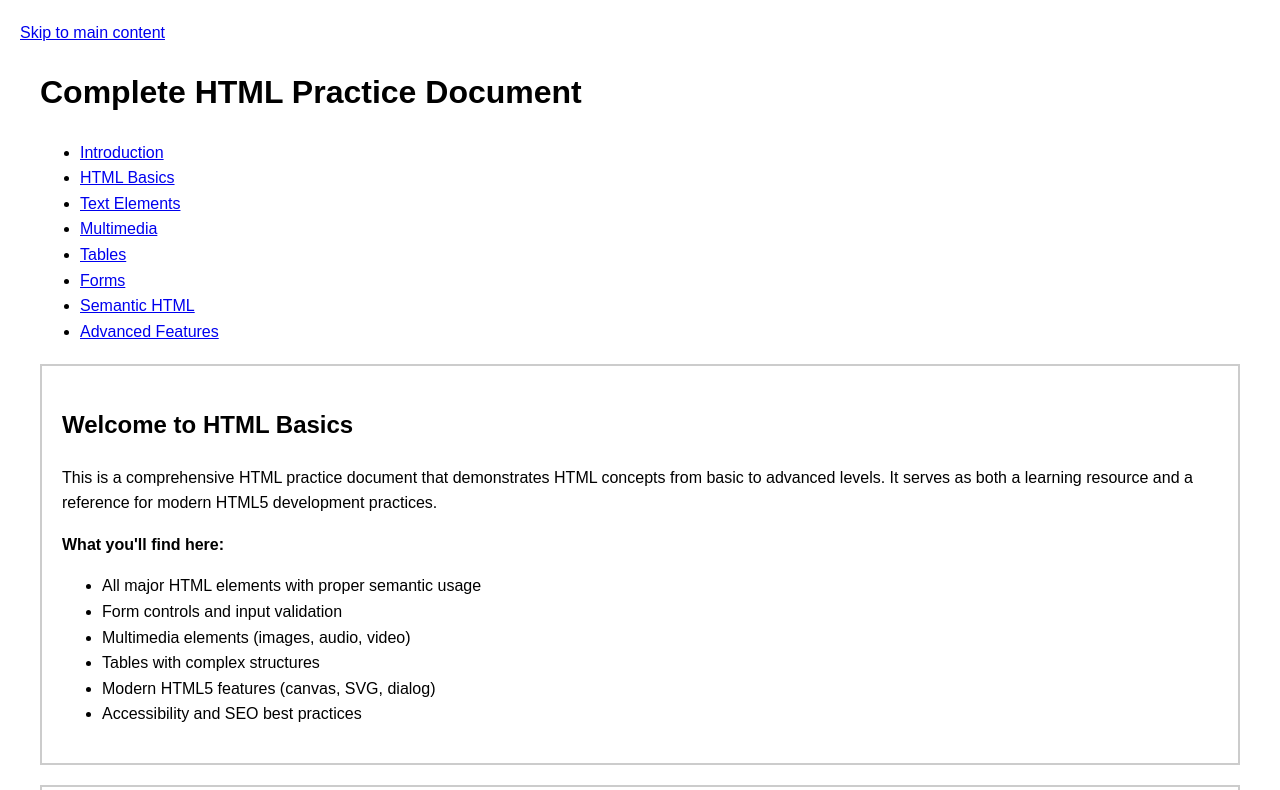
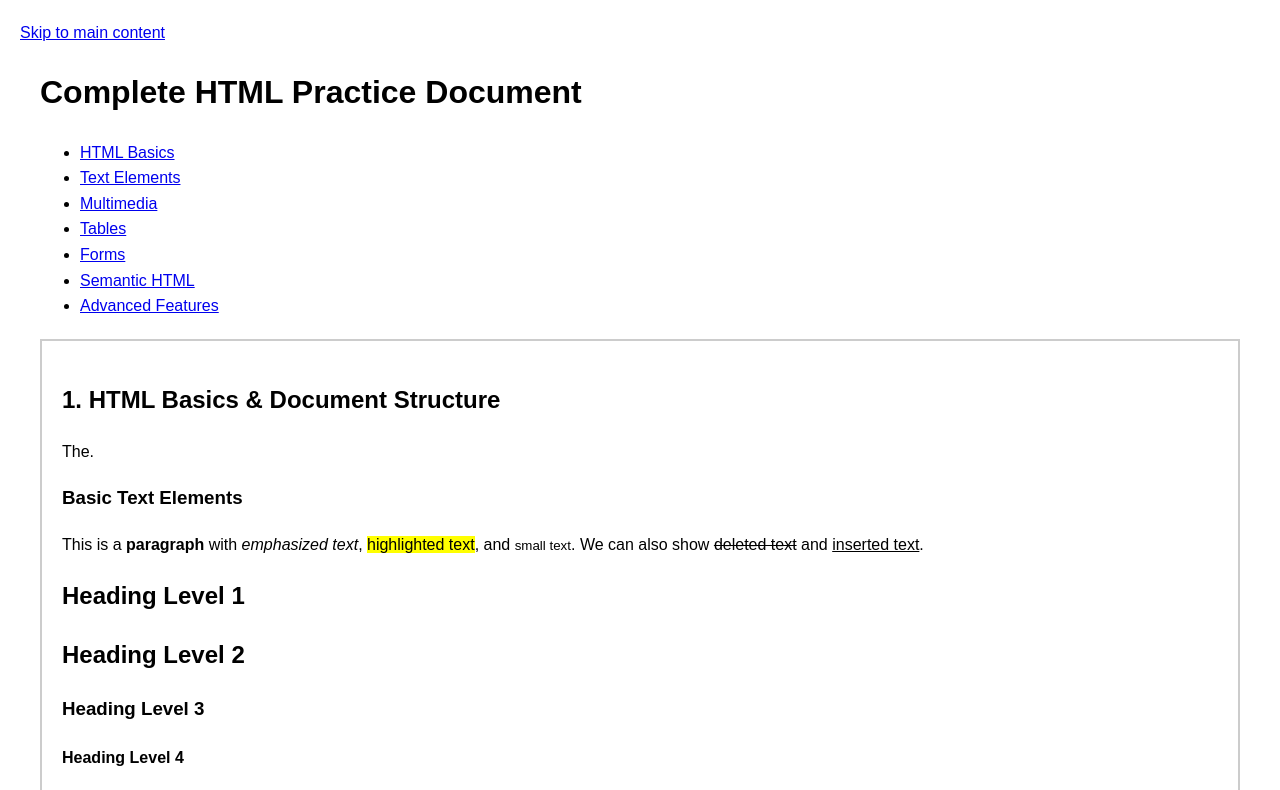
Before and after one commit to Pardeep-Kumar0/html-basics, a plain HTML site: page index.html in a window 1280 px wide. Shown: the top 790 px of the page. Drawn offline with Linux system fonts and the light colour scheme; a web font is replaced by a local one.

Commit message:
Revert "Add comprehensive documentation explaining what the html-basics repository is"

```diff
--- a/index.html
+++ b/index.html
@@ -107,7 +107,6 @@
             <h1>Complete HTML Practice Document</h1>
             <nav role="navigation" aria-label="Main navigation">
                 <ul>
-                    <li><a href="#intro">Introduction</a></li>
                     <li><a href="#basics">HTML Basics</a></li>
                     <li><a href="#text">Text Elements</a></li>
                     <li><a href="#multimedia">Multimedia</a></li>
@@ -124,30 +123,12 @@
     <main id="main-content" role="main">
         <div class="container">
 
-            <!-- Introduction -->
-            <section id="intro" class="semantic-section">
-                <header>
-                    <h2>Welcome to HTML Basics</h2>
-                </header>
-                <p>This is a comprehensive HTML practice document that demonstrates HTML concepts from basic to advanced levels.
-                   It serves as both a learning resource and a reference for modern HTML5 development practices.</p>
-
-                <p><strong>What you'll find here:</strong></p>
-                <ul>
-                    <li>All major HTML elements with proper semantic usage</li>
-                    <li>Form controls and input validation</li>
-                    <li>Multimedia elements (images, audio, video)</li>
-                    <li>Tables with complex structures</li>
-                    <li>Modern HTML5 features (canvas, SVG, dialog)</li>
-                    <li>Accessibility and SEO best practices</li>
-                </ul>
-            </section>
-
             <!-- Section 1: HTML Basics -->
             <section id="basics" class="semantic-section">
                 <header>
                     <h2>1. HTML Basics & Document Structure</h2>
                 </header>
+                The.
                 <!-- Basic text elements -->
                 <h3>Basic Text Elements</h3>
                 <p>This is a <strong>paragraph</strong> with <em>emphasized text</em>, <mark
```
Also changed, not shown: screenshot.png (deleted), 1 other file.
